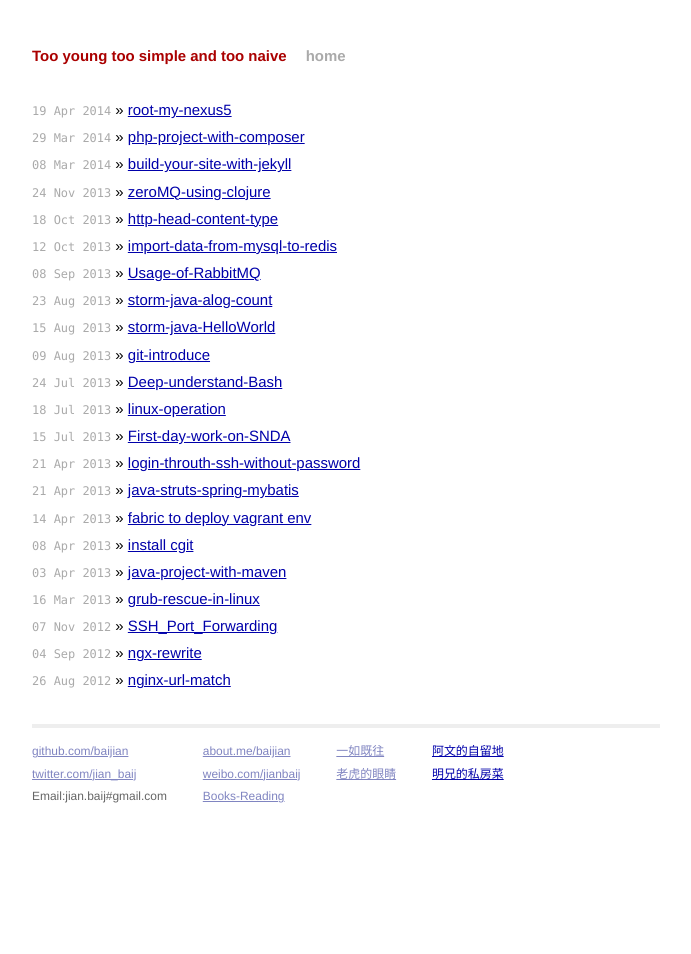
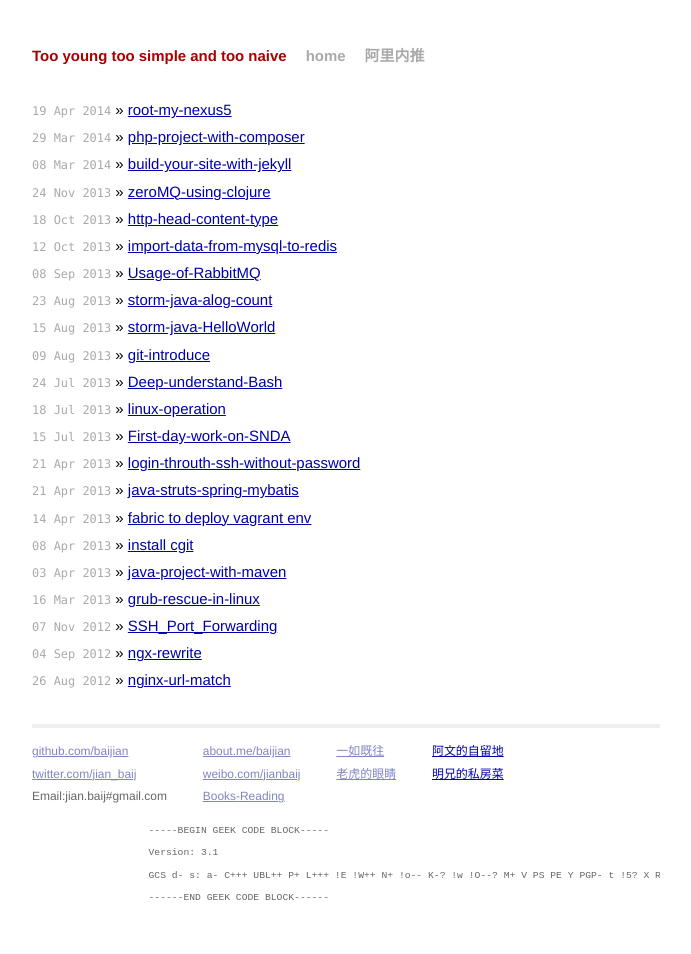
Before and after one commit to baijian/baijian.github.io, a Jekyll site: the page built from index.html, in a window 1280 px wide. Shown: the whole page, without its empty margins (294-985 px from the left). Built offline with Jekyll 4.4.1, drawn with Linux system fonts in a browser that asks for light colours; Markdown is read by kramdown in place of the engine named in the settings.

Commit message:
add geek code

```diff
--- a/_layouts/default.html
+++ b/_layouts/default.html
@@ -19,6 +19,7 @@
           <div class="header">
             <h1 class="title"><a href="/">{{ site.name }}</a></h1>
             <a class="extra" href="/">home</a>
+            <a class="extra" href="/recomend.html">阿里内推</a>
           </div>
 
           {{ content }}
@@ -51,6 +52,16 @@
                     <a href="http://www.deepwarm.com/">明兄的私房菜</a><br/>
                 </p>
             </div>
+            <div>
+                <pre>
+                    <code>
+                    -----BEGIN GEEK CODE BLOCK-----
+                    Version: 3.1
+                    GCS d- s: a- C+++ UBL++ P+ L+++ !E !W++ N+ !o-- K-? !w !O--? M+ V PS PE Y PGP- t !5? X R tv-- b+ DI- D- G e++ h-- r y
+                    ------END GEEK CODE BLOCK------
+                    </code>
+                </pre>
+            </div>
           </div>
         </div>
         {% endif %}
```
